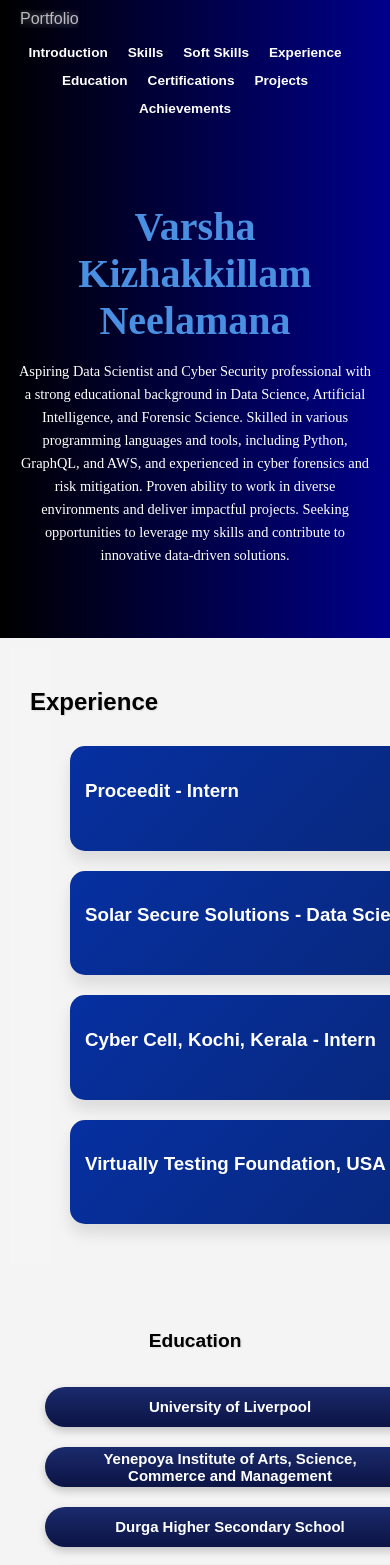
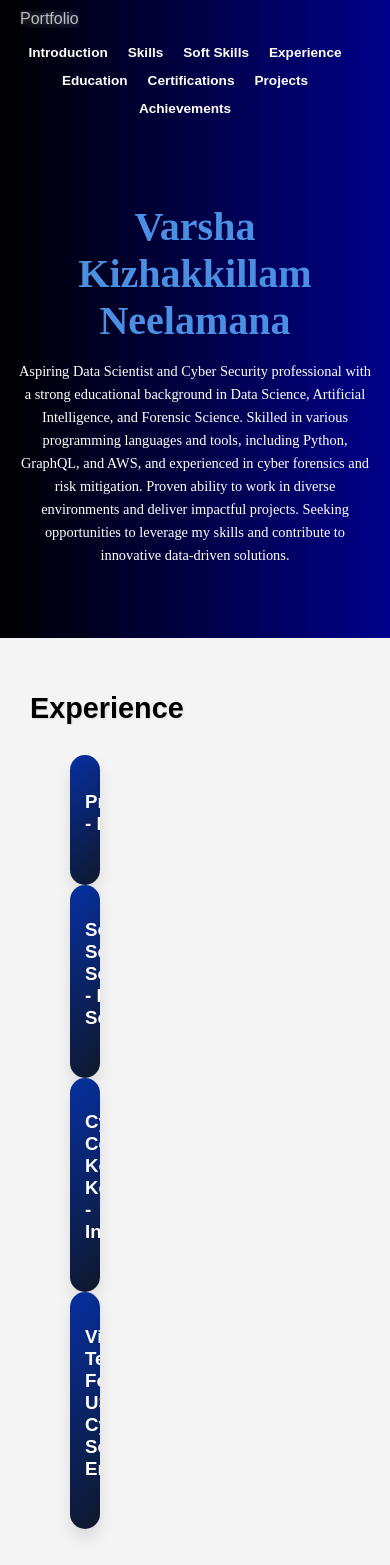
Before and after one commit to varshakn/real_portfolio, a React (Create React App) app: page / in a window 390 px wide. Shown: the top 1565 px of the page. Built offline with nearby package versions, Linux system fonts and the light colour scheme; a web font is replaced by a local one.

Commit message:
update CSS files

```diff
--- a/src/components/Education.css
+++ b/src/components/Education.css
@@ -65,52 +65,27 @@ section {
 
 /* Responsive layout for large screens */
 @media (min-width: 1200px) {
-  .education-title {
-      font-size: 2.5rem; /* Increase title size for large screens */
+  .education-container {
+      justify-content: space-between; /* Space out items on large screens */
   }
+}
 
+/* Responsive layout for medium screens (tablets) */
+@media (max-width: 1199px) and (min-width: 768px) {
   .education-container {
-      gap: 40px; /* Increase gap for large screens */
+      flex-direction: row; /* Keep items in a row */
+      justify-content: center; /* Center items */
   }
 
   .education-item {
-      width: 300px; /* Increase item size */
-      height: 300px; /* Increase item size */
-  }
-
-  .education-front,
-  .education-back {
-      padding: 40px; /* Increase padding */
-      font-size: 1.1rem; /* Increase font size */
+      width: 45%; /* Adjust item size for tablets */
   }
 }
 
-/* Responsive layout for medium screens */
-@media (max-width: 1199px) and (min-width: 768px) {
-  .education-title {
-      font-size: 2rem; /* Adjust title size */
-  }
-
-  .education-container {
-      gap: 30px; /* Adjust gap */
-  }
-
-  .education-item {
-      width: 220px; /* Adjust item size */
-      height: 220px; /* Adjust item size */
-  }
-
-  .education-front,
-  .education-back {
-      padding: 30px; /* Adjust padding */
-      font-size: 1rem; /* Adjust font size */
-  }
-}
-
-/* Responsive layout for small screens */
+/* Responsive layout for small screens (mobile) */
 @media (max-width: 767px) {
   .education-title {
-      font-size: 1.5rem; /* Further adjust title size */
+      font-size: 1.5rem; /* Adjust title size */
   }
 
   .education-container {
@@ -119,31 +94,7 @@ section {
   }
 
   .education-item {
-      width: 100%; /* Full width */
-      max-width: 300px; /* Max width for items */
-      height: auto; /* Auto height */
-  }
-
-  .education-front,
-  .education-back {
-      padding: 20px; /* Further adjust padding */
-      font-size: 0.9rem; /* Further adjust font size */
+      width: 90%; /* Full width for items */
+      margin-bottom: 20px; /* Space between items */
   }
 }
-
-/* Responsive layout for extra small screens */
-@media (max-width: 480px) {
-  .education-title {
-      font-size: 1.2rem; /* Further adjust title size */
-  }
-
-  .education-item {
-      max-width: 100%; /* Full width */
-      padding: 15px; /* Further adjust padding */
-  }
-
-  .education-front,
-  .education-back {
-      font-size: 0.8rem; /* Further adjust font size */
-  }
-}
--- a/src/components/Experience.css
+++ b/src/components/Experience.css
@@ -101,57 +101,34 @@
 /* Responsive layout for large screens */
 @media (min-width: 1200px) {
   .experience-section h2 {
-      font-size: 3rem; /* Increase heading size */
+      font-size: 3rem; /* Increase heading size for large screens */
   }
 
   .experience-square {
-      max-width: 1200px; /* Limit width for large screens */
-      margin: 0 auto; /* Center the square */
+      width: calc(30% - 40px); /* Set width for items */
   }
 }
 
-/* Responsive layout for medium screens */
+/* Responsive layout for medium screens (tablets) */
 @media (max-width: 1199px) and (min-width: 768px) {
-  .experience-section {
-      margin-right: 0;
-  }
-
   .experience-section h2 {
       font-size: 2.2rem; /* Adjust heading size */
   }
 
   .experience-square {
-      max-width: 900px; /* Limit width for medium screens */
-      margin: 0 auto; /* Center the square */
+      width: calc(45% - 40px); /* Adjust width for tablets */
   }
 }
 
-/* Responsive layout for small screens */
+/* Responsive layout for small screens (mobile) */
 @media (max-width: 767px) {
   .experience-section h2 {
-      font-size: 1.8rem; /* Adjust heading size */
+      font-size: 1.8rem; /* Further adjust heading size */
   }
 
   .experience-square {
-      padding: 20px; /* Adjust padding */
-  }
-
-  .experience-details {
-      padding: 20px; /* Adjust padding */
+      width: 90%; /* Full width for items */
+      margin: 0 auto; /* Center items */
+      padding: 15px; /* Adjust padding */
   }
 }
-
-/* Responsive layout for extra small screens */
-@media (max-width: 480px) {
-  .experience-section h2 {
-      font-size: 1.5rem; /* Further adjust heading size */
-  }
-
-  .experience-square {
-      padding: 15px; /* Further adjust padding */
-  }
-
-  .experience-details {
-      padding: 15px; /* Further adjust padding */
-  }
-}
--- a/src/components/Softskills.css
+++ b/src/components/Softskills.css
@@ -61,41 +61,24 @@
     color: #fff;
   }
 
-/* Responsive layout for large screens */
-@media (min-width: 1200px) {
+/* Responsive layout for medium screens (tablets) */
+@media (max-width: 1199px) and (min-width: 768px) {
   .softskills-title {
-      font-size: 3rem; /* Increase title size for large screens */
+      font-size: 2rem; /* Adjust title size for tablets */
   }
 
   .softskills-list {
       flex-direction: row; /* Change to row layout */
       flex-wrap: wrap; /* Allow wrapping */
-      gap: 40px; /* Increase gap */
+      gap: 20px; /* Adjust gap */
   }
 
   .softskill-item {
-      width: calc(30% - 40px); /* Set width for items */
+      width: calc(45% - 20px); /* Adjust width for items on tablets */
   }
 }
 
-/* Responsive layout for medium screens */
-@media (max-width: 1199px) and (min-width: 768px) {
-  .softskills-title {
-      font-size: 2rem; /* Adjust title size */
-  }
-
-  .softskills-list {
-      flex-direction: row; /* Change to row layout */
-      flex-wrap: wrap; /* Allow wrapping */
-      gap: 30px; /* Adjust gap */
-  }
-
-  .softskill-item {
-      width: calc(45% - 30px); /* Set width for items */
-  }
-}
-
-/* Responsive layout for small screens */
+/* Responsive layout for small screens (mobile) */
 @media (max-width: 767px) {
   .softskills-title {
       font-size: 1.8rem; /* Further adjust title size */
@@ -110,23 +93,12 @@
       width: 100%; /* Full width for items */
       padding: 15px; /* Adjust padding */
   }
-}
-
-/* Responsive layout for extra small screens */
-@media (max-width: 480px) {
-  .softskills-title {
-      font-size: 1.5rem; /* Further reduce title size */
-  }
 
   .softskill-image {
-      width: 80px; /* Reduce image size */
-  }
-
-  .softskill-item {
-      padding: 10px; /* Further adjust padding */
+      width: 80px; /* Reduce image size for mobile */
   }
 
   .speech-bubble {
-      font-size: 0.9rem; /* Reduce font size for speech bubble */
-  }
+    font-size: 0.9rem; /* Reduce font size for speech bubble */
 }
+}
```
